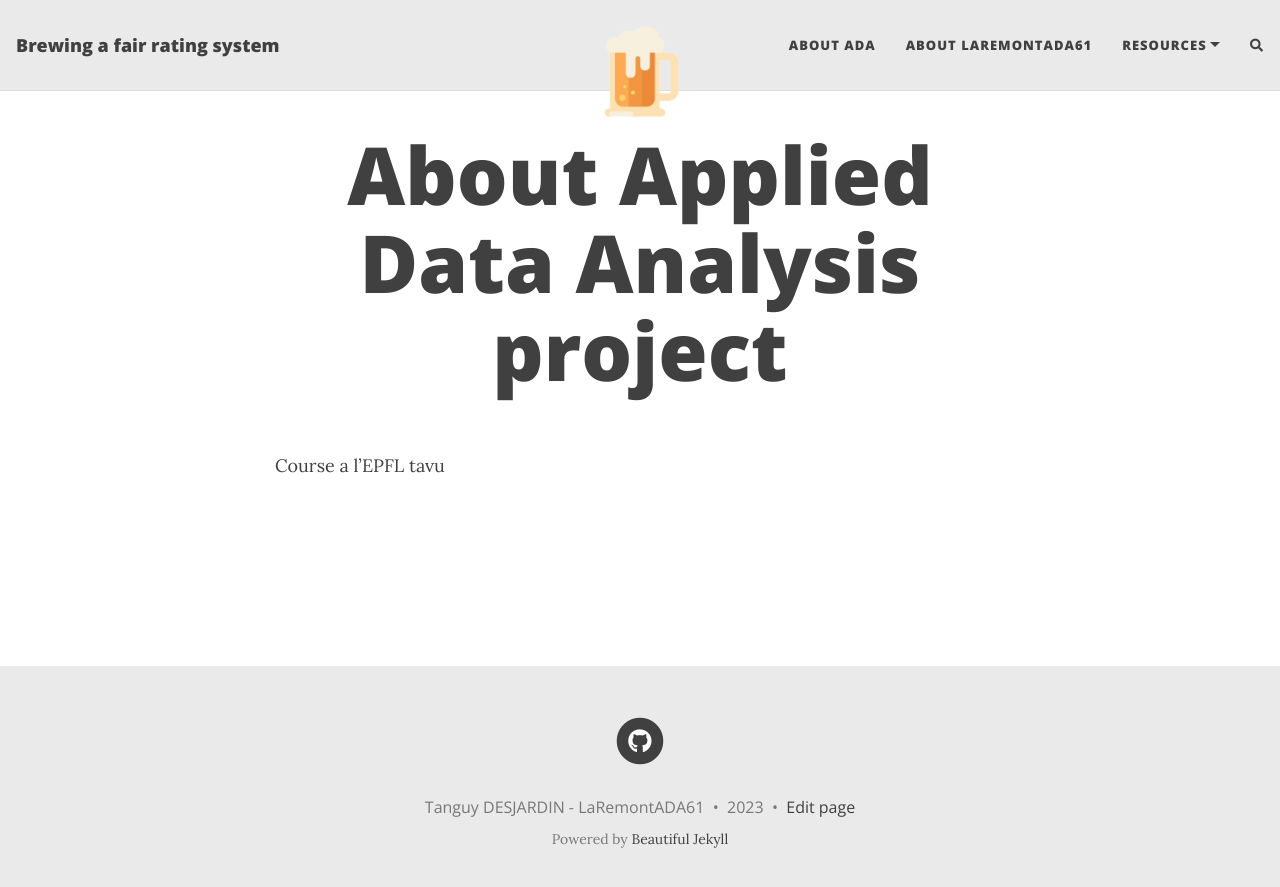
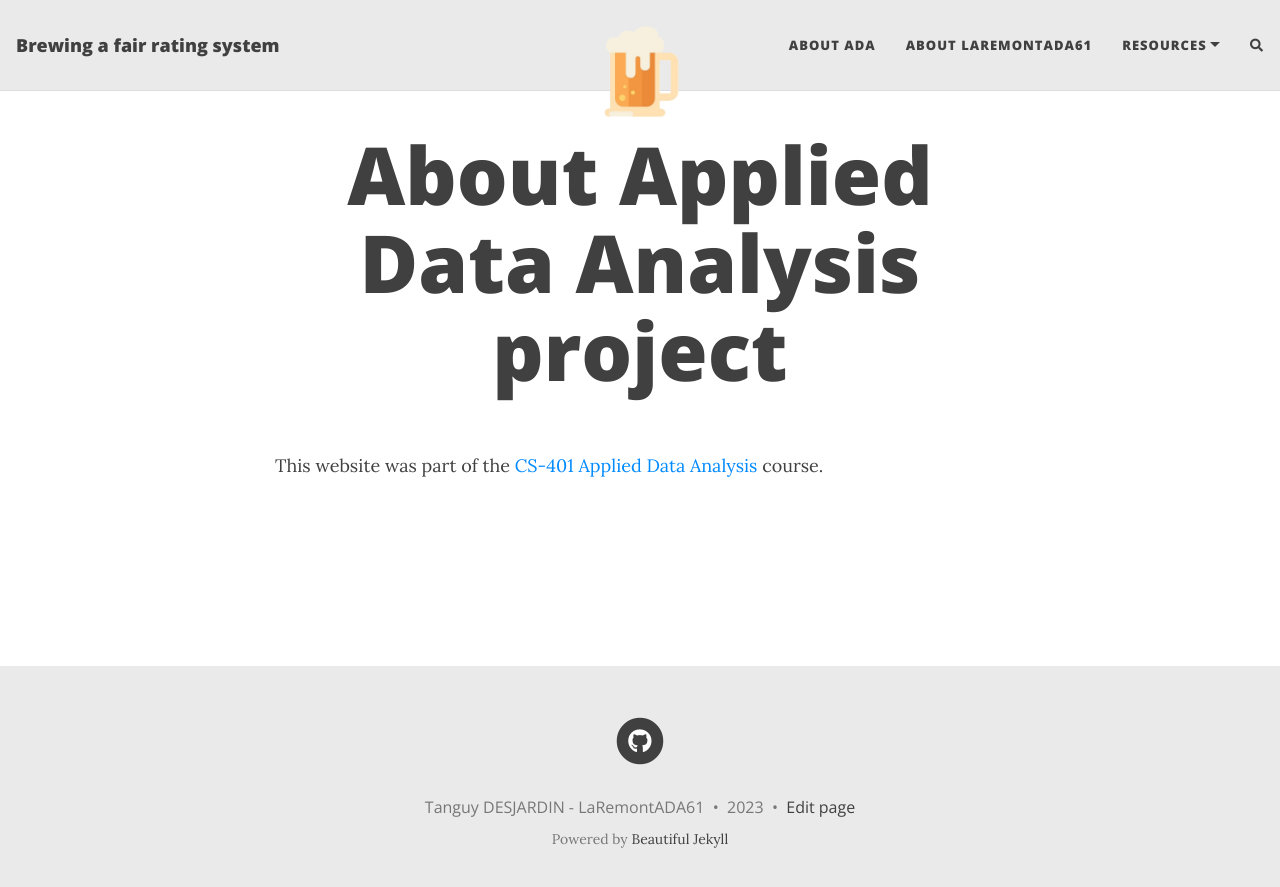
Before and after one commit to epfl-ada/ada-2023-project-laremontada61, a Jekyll site: the page built from docs/aboutme.md, in a window 1280 px wide. Shown: the top 887 px of the page. Built offline with Jekyll 4.4.1, drawn with Linux system fonts in a browser that asks for light colours; nearby versions of some CDN libraries; comment, search, counter and statistics services are not loaded.

Commit message:
Update aboutme.md

```diff
--- a/docs/aboutme.md
+++ b/docs/aboutme.md
@@ -3,4 +3,4 @@ layout: page
 title: About Applied Data Analysis project
 ---
 
-Course a l'EPFL tavu
+This website was part of the [CS-401 Applied Data Analysis](https://epfl-ada.github.io/teaching/fall2023/cs401/) course.
```
